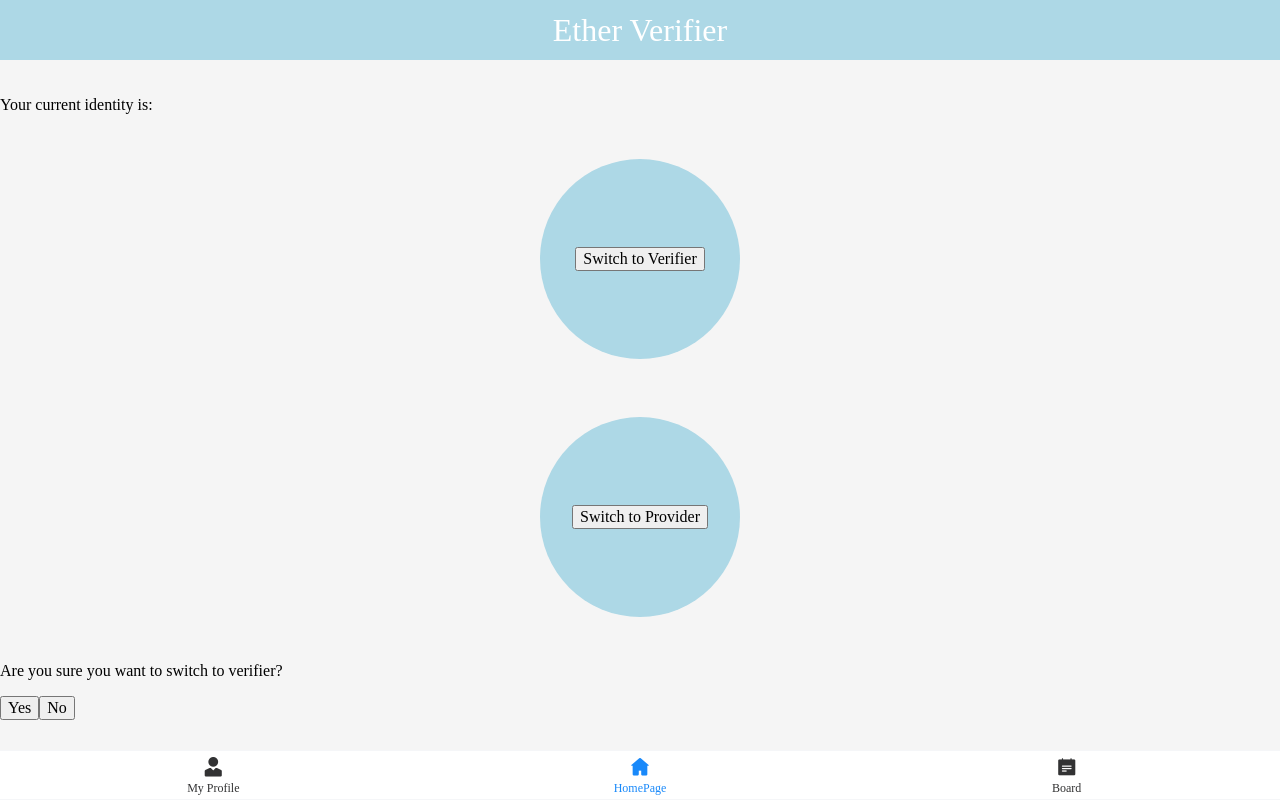
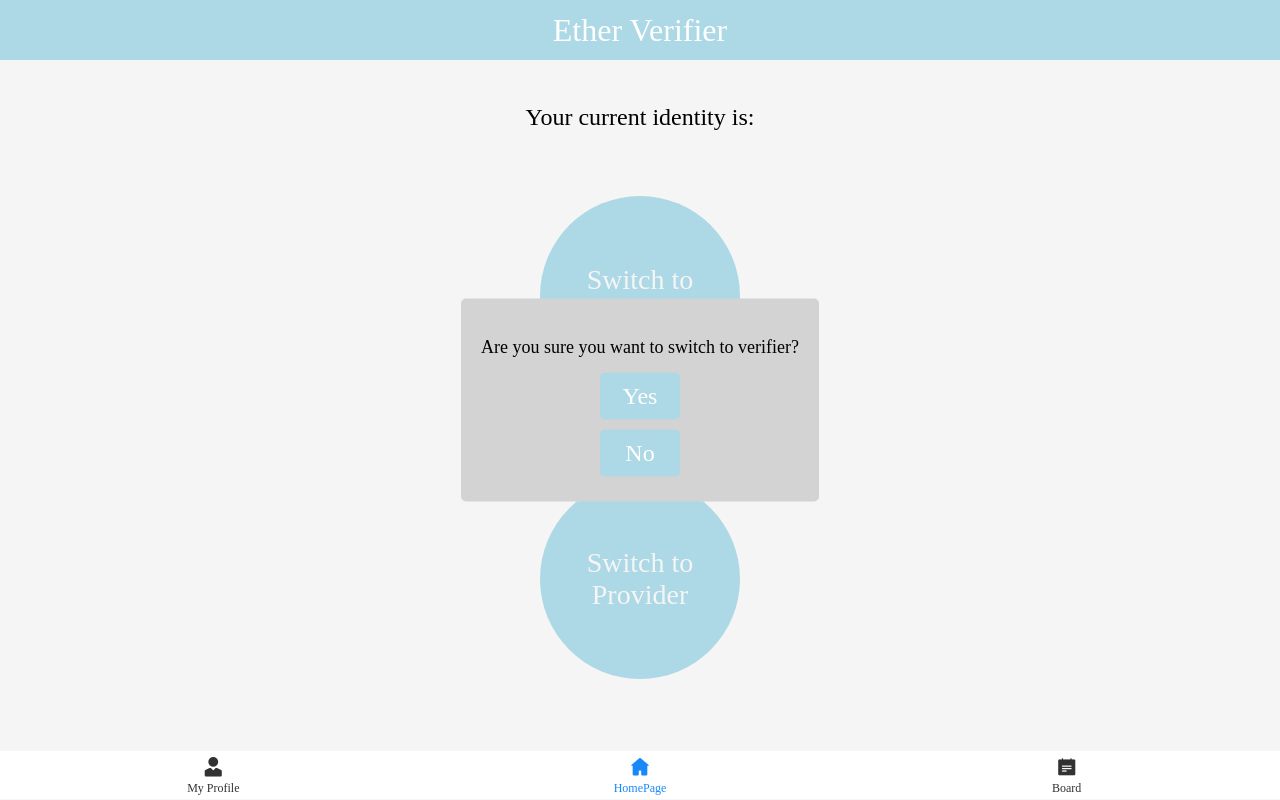
Before and after one commit to Fan-He/EtherVerifierSystem, a Vue app in the folder frontend/jwtusersystem/: page / in a window 1280 px wide. Both pictures are taken after a click on the button "Switch to Verifier". Built offline with nearby package versions, Linux system fonts and the light colour scheme; no server answers.

Commit message:
switch identity UI added

```diff
--- a/frontend/jwtusersystem/src/views/HomeView.vue
+++ b/frontend/jwtusersystem/src/views/HomeView.vue
@@ -31,25 +31,81 @@
   font-size: 35px;
 }
 
+.identity-button {
+  background: none;
+  border: none;
+  padding: 0;
+  font: inherit;
+  cursor: pointer;
+  outline: inherit;
+  color: whitesmoke;
+  font-size: 28px;
+  width: 80%;
+}
+
+.identity-text {
+  text-align: center;
+  font-size: 18pt;
+}
+
+.popup {
+  position: fixed;
+  top: 50%;
+  left: 50%;
+  transform: translate(-50%, -50%);
+  display: flex;
+  flex-direction: column;
+  align-items: center;
+  justify-content: center;
+  background-color: lightgray;
+  padding: 20px;
+  border-radius: 5px;
+}
+
+.popup-text {
+  margin-bottom: 10px;
+  font-size: 18px;
+  text-align: center;
+}
+
+.popup-button {
+  background-color: lightblue;
+  color: white;
+  border: none;
+  padding: 10px 20px;
+  font-size: 24px;
+  border-radius: 5px;
+  cursor: pointer;
+  outline: none;
+  width: 80px;
+  margin: 5px;
+
+}
+
+.popup-button:hover {
+  background-color: lightgreen;
+}
+
 
 </style>
+
 <template>
   <div class="home-view">
-    <p>Your current identity is: {{ identity }}</p>
+    <p class="identity-text">Your current identity is: {{ identity }}</p>
     <div class="upper-square">
       <div class="square-content">
-        <button @click="confirmSwitch('verifier')">Switch to Verifier</button>
+        <button class="identity-button" @click="confirmSwitch('verifier')">Switch to Verifier</button>
       </div>
     </div>
     <div class="lower-square">
       <div class="square-content">
-        <button @click="confirmSwitch('provider')">Switch to Provider</button>
+        <button class="identity-button" @click="confirmSwitch('provider')">Switch to Provider</button>
       </div>
     </div>
     <div v-if="showPopup" class="popup">
-      <p>Are you sure you want to switch to {{ targetIdentity }}?</p>
-      <button @click="switchIdentity">Yes</button>
-      <button @click="showPopup = false">No</button>
+      <p  class="popup-text">Are you sure you want to switch to {{ targetIdentity }}?</p>
+      <button class="popup-button" @click="switchIdentity">Yes</button>
+      <button class="popup-button" @click="showPopup = false">No</button>
     </div>
   </div>
 </template>
```
Also changed, not shown: 5 other files (tests, documents, lock files or other folders).
